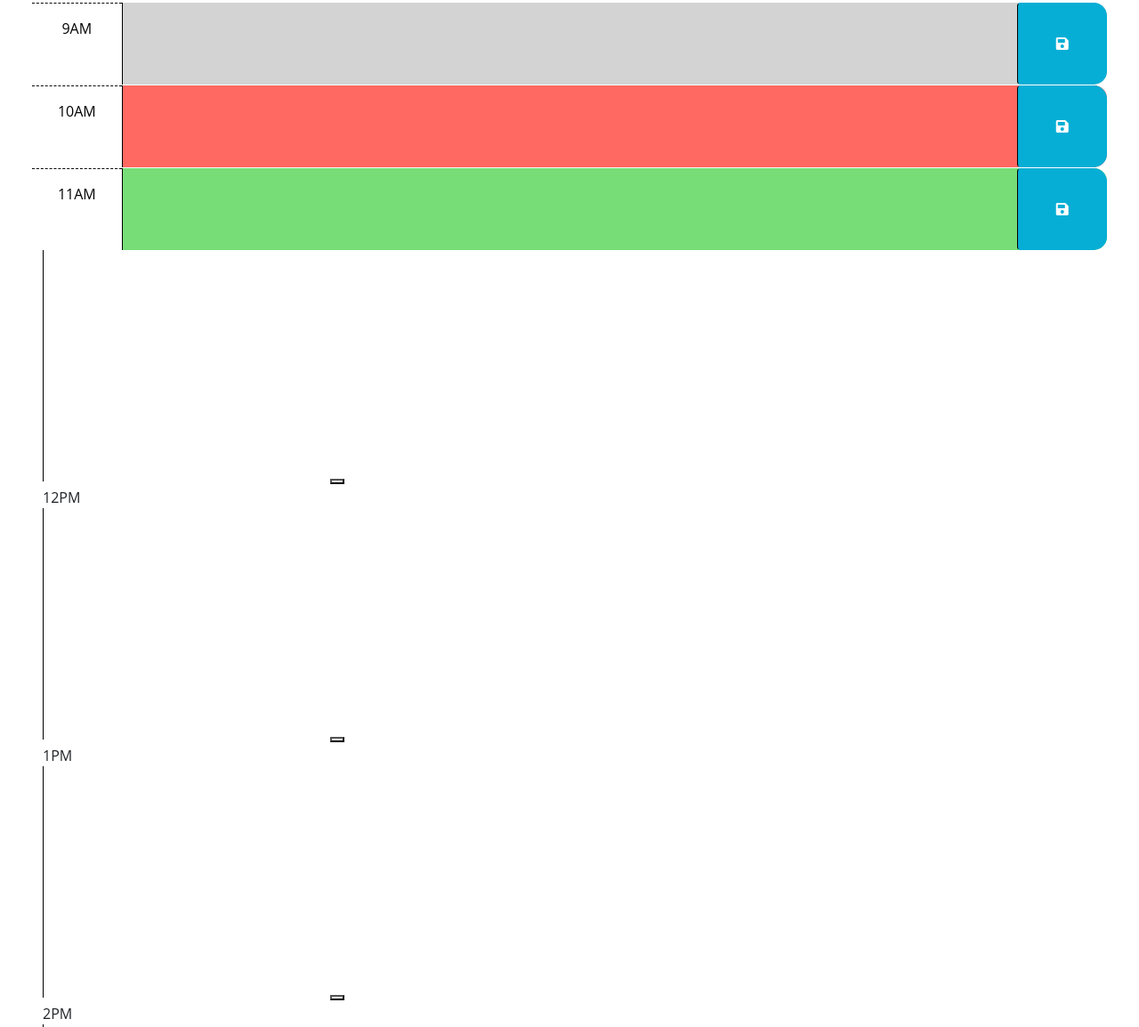
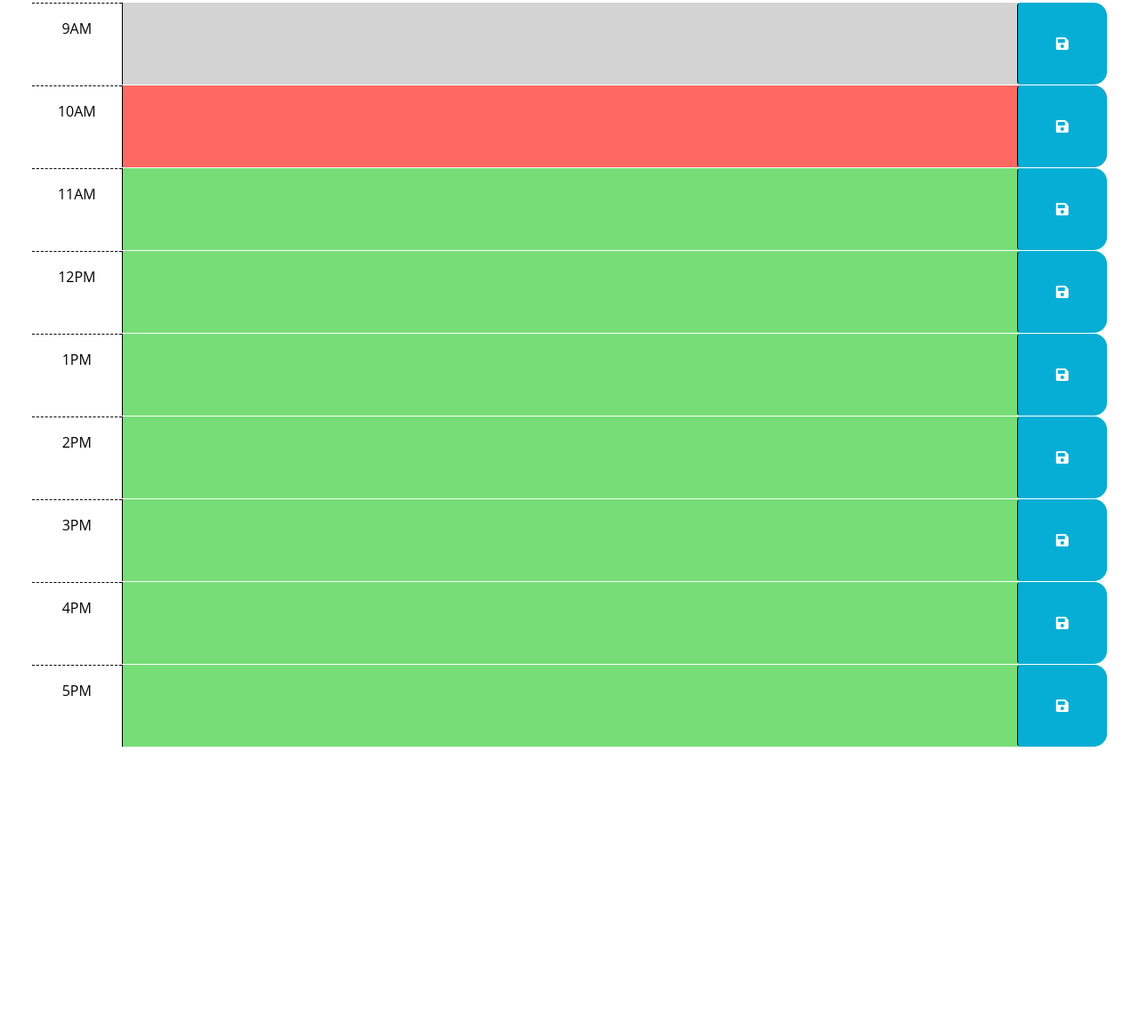
Before and after one commit to zestnachow/Daily-Planner, a plain HTML site: page index.html in a window 1280 px wide. Shown: the part 249-1403 px from the top of the page at 89% size. After the commit the page ends 1088 px from the top, so only its background shows below. Drawn offline with nearby package versions, Linux system fonts and the light colour scheme.

Commit message:
created the remaining html time blocks

```diff
--- a/index.html
+++ b/index.html
@@ -32,7 +32,7 @@
         -->
 
         <!-- Example of a past time block. The "past" class adds a gray background color. -->
-        <div id="hour-9" class="row time-block past">
+        <div id="9" class="row time-block past">
             <div class="col-2 col-md-1 hour text-center py-3">9AM</div>
             <textarea class="col-8 col-md-10 description" rows="3"> </textarea>
             <button class="btn saveBtn col-2 col-md-1" aria-label="save">
@@ -41,7 +41,7 @@
         </div>
 
         <!-- Example of a present time block. The "present" class adds a red background color. -->
-        <div id="hour-10" class="row time-block present">
+        <div id="10" class="row time-block present">
             <div class="col-2 col-md-1 hour text-center py-3">10AM</div>
             <textarea class="col-8 col-md-10 description" rows="3"> </textarea>
             <button class="btn saveBtn col-2 col-md-1" aria-label="save">
@@ -50,60 +50,53 @@
         </div>
 
         <!-- Example of a future time block. The "future" class adds a green background color. -->
-        <div id="hour-11" class="row time-block future">
+        <div id="11" class="row time-block future">
             <div class="col-2 col-md-1 hour text-center py-3">11AM</div>
             <textarea class="col-8 col-md-10 description" rows="3"> </textarea>
             <button class="btn saveBtn col-2 col-md-1" aria-label="save">
                 <i class="fas fa-save" aria-hidden="true"></i>
             </button>
         </div>
-        <div>
-            <div></div>
-            <textarea name="" id="" cols="30" rows="10"></textarea>
-            <button>
-                <i></i>
+        <div id="12" class="row time-block future">
+            <div class="col-2 col-md-1 hour text-center py-3">12PM</div>
+            <textarea class="col-8 col-md-10 description" rows="3"></textarea>
+            <button class="btn saveBtn col-2 col-md-1">
+                <i class="fas fa-save" aria-hidden="true"></i>
             </button>
         </div>
-        <div>
-            <div>12PM</div>
-            <textarea name="" id="" cols="30" rows="10"></textarea>
-            <button>
-                <i></i>
+        <div id="13" class="row time-block future">
+            <div class="col-2 col-md-1 hour text-center py-3">1PM</div>
+            <textarea class="col-8 col-md-10 description" rows="3"></textarea>
+            <button class="btn saveBtn col-2 col-md-1">
+                <i class="fas fa-save" aria-hidden="true"></i>
             </button>
         </div>
-        <div>
-            <div>1PM</div>
-            <textarea name="" id="" cols="30" rows="10"></textarea>
-            <button>
-                <i></i>
+        <div id="14" class="row time-block future">
+            <div class="col-2 col-md-1 hour text-center py-3">2PM</div>
+            <textarea class="col-8 col-md-10 description" rows="3"></textarea>
+            <button class="btn saveBtn col-2 col-md-1">
+                <i class="fas fa-save" aria-hidden="true"></i>
             </button>
         </div>
-        <div>
-            <div>2PM</div>
-            <textarea name="" id="" cols="30" rows="10"></textarea>
-            <button>
-                <i></i>
+        <div id="15" class="row time-block future">
+            <div class="col-2 col-md-1 hour text-center py-3">3PM</div>
+            <textarea class="col-8 col-md-10 description" rows="3"></textarea>
+            <button class="btn saveBtn col-2 col-md-1">
+                <i class="fas fa-save" aria-hidden="true"></i>
             </button>
         </div>
-        <div>
-            <div>3PM</div>
-            <textarea name="" id="" cols="30" rows="10"></textarea>
-            <button>
-                <i></i>
+        <div id="16" class="row time-block future">
+            <div class="col-2 col-md-1 hour text-center py-3">4PM</div>
+            <textarea class="col-8 col-md-10 description" rows="3"></textarea>
+            <button class="btn saveBtn col-2 col-md-1">
+                <i class="fas fa-save" aria-hidden="true"></i>
             </button>
         </div>
-        <div>
-            <div>4PM</div>
-            <textarea name="" id="" cols="30" rows="10"></textarea>
-            <button>
-                <i></i>
-            </button>
-        </div>
-        <div>
-            <div>5PM</div>
-            <textarea name="" id="" cols="30" rows="10"></textarea>
-            <button>
-                <i></i>
+        <div id="17" class="row time-block future">
+            <div class="col-2 col-md-1 hour text-center py-3">5PM</div>
+            <textarea class="col-8 col-md-10 description" rows="3"></textarea>
+            <button class="btn saveBtn col-2 col-md-1">
+                <i class="fas fa-save" aria-hidden="true"></i>
             </button>
         </div>
     </div> <div>
@@ -113,7 +106,6 @@
     <script src="https://cdnjs.cloudflare.com/ajax/libs/jquery/3.6.1/jquery.min.js"></script>
     <script src="https://cdn.jsdelivr.net/npm/dayjs@1.11.3/dayjs.min.js"
         integrity="sha256-iu/zLUB+QgISXBLCW/mcDi/rnf4m4uEDO0wauy76x7U=" crossorigin="anonymous"></script>
-
     <script src="./assets/js/script.js"></script>
 </body>
 
```
